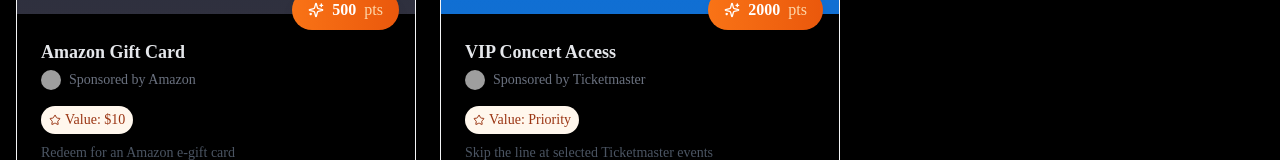
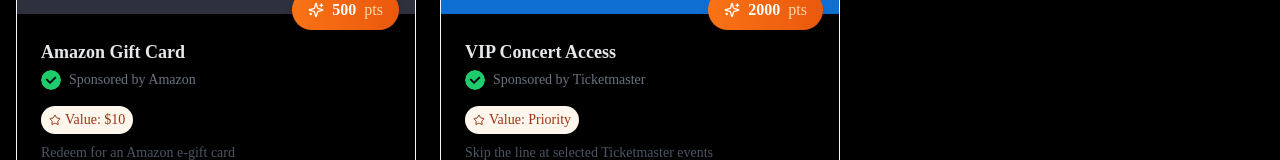
Before and after one commit to gracetownland/NwHacks2025, a React (Vite) app in the folder meet-point/: page /rewards in a window 1280 px wide. Shown: the part 633-793 px from the top of the page. Built offline with nearby package versions, Linux system fonts and the light colour scheme; grey boxes are pictures that could not be loaded.

Commit message:
added verified icon

```diff
--- a/meet-point/src/pages/Reward/RewardCard.tsx
+++ b/meet-point/src/pages/Reward/RewardCard.tsx
@@ -9,7 +9,7 @@ import { Clock, Gift, Sparkles, Star } from "lucide-react";
 
 import { Badge } from "@/components/ui/badge";
 import { Progress } from "@/components/ui/progress";
-import giftCard1 from "./../../assets/giftCard1.jpg";
+import icon1 from "./../../assets/icon2.png";
 import giftCard2 from "./../../assets/giftCard2.png";
 
 
@@ -73,7 +73,7 @@ export function RewardCard({ reward }: { reward: any }) {
             </h3>
             <div className="flex items-center gap-2 mt-1 text-gray-500">
               <img
-                src="/api/placeholder/20/20"
+                src={icon1}
                 alt={reward.sponsor}
                 className="w-5 h-5 rounded-full"
               />
```
Also changed, not shown: meet-point/src/assets/icon1.png (added), meet-point/src/assets/icon2.png (added).
